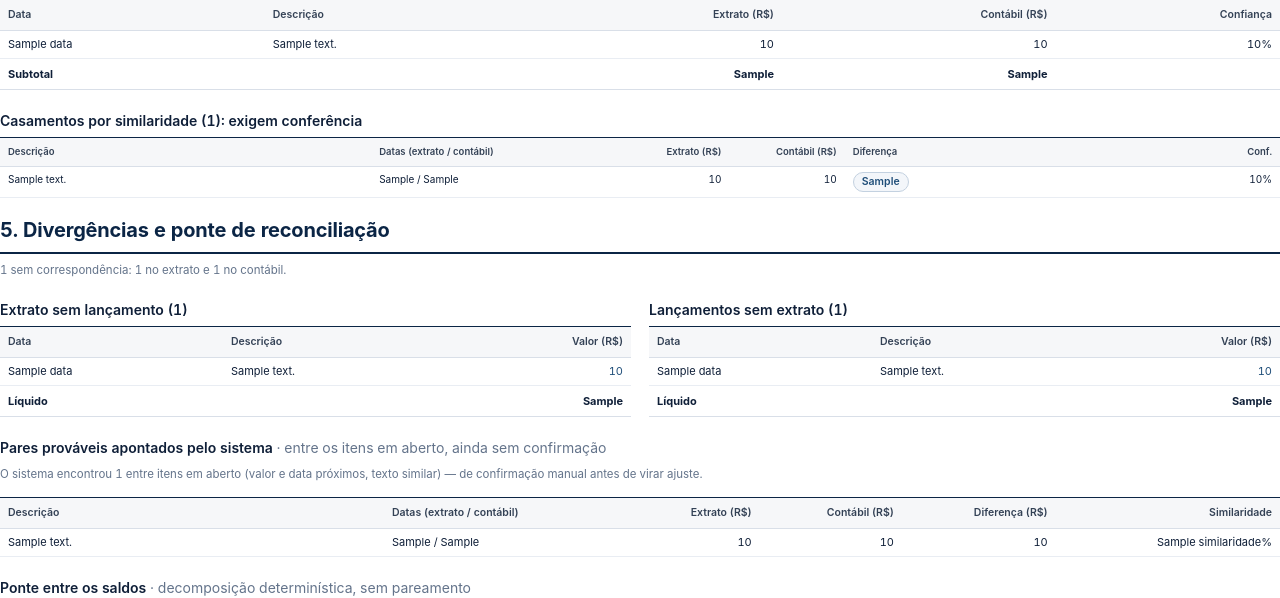
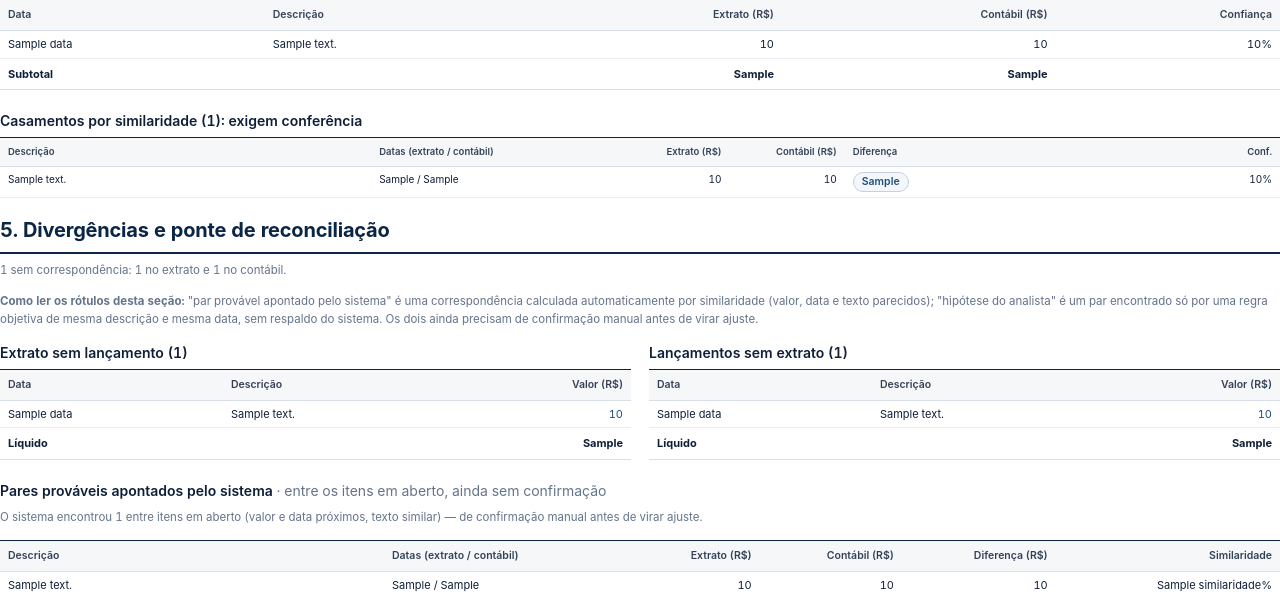
Before and after one commit to luizbispo/conc_banc, a Python web app: template templates/relatorio_executivo.html.j2 in a window 1280 px wide. Shown: the part 2472-3070 px from the top of the page. Run offline with Jinja, Linux system fonts and the light colour scheme; the template is opened without the code that fills it: most values are stand-ins (such as "Sample title", 1, 10 or a date in 2020).

Commit message:
fase 4 (rodada 2): legenda dos rótulos "par provável apontado pelo sistema" e "hipótese do analista"
Seção 5 ganha uma legenda de 1-2 linhas, logo após o resumo inicial,
explicando que "par provável apontado pelo sistema" vem de cálculo por
similaridade e "hipótese do analista" vem de regra objetiva de
descrição+data, ambos ainda sem confirmação. Aparece uma única vez na
seção. Baseline B x C e limite de 10 páginas preservados.

Co-Authored-By: Claude Sonnet 5 <noreply@anthropic.com>
Co-authored-by: multica-agent <github@multica.ai>

```diff
--- a/templates/relatorio_executivo.html.j2
+++ b/templates/relatorio_executivo.html.j2
@@ -224,6 +224,12 @@ h2,h3,h4,.lede,.headline{break-after:avoid}
   <div class="keep">
     <h2>5. Divergências e ponte de reconciliação</h2>
     <p class="lede">{{ total_aberto }} {{ pluralizar(total_aberto, 'item ficou', 'itens ficaram') }} sem correspondência: {{ total_extrato_aberto }} no extrato e {{ total_contabil_aberto }} no contábil.</p>
+    <p class="muted" style="margin-top:2px">
+      <strong>Como ler os rótulos desta seção:</strong> "par provável apontado pelo sistema" é uma correspondência
+      calculada automaticamente por similaridade (valor, data e texto parecidos); "hipótese do analista" é um par
+      encontrado só por uma regra objetiva de mesma descrição e mesma data, sem respaldo do sistema. Os dois ainda
+      precisam de confirmação manual antes de virar ajuste.
+    </p>
     <div class="split" style="display:grid;grid-template-columns:1fr 1fr;gap:18px">
       <div>
         <h3 style="margin-top:6px">Extrato sem lançamento ({{ total_extrato_aberto }})</h3>
```
Also changed, not shown: tests/test_relatorio_executivo.py (+27 -0 lines).
